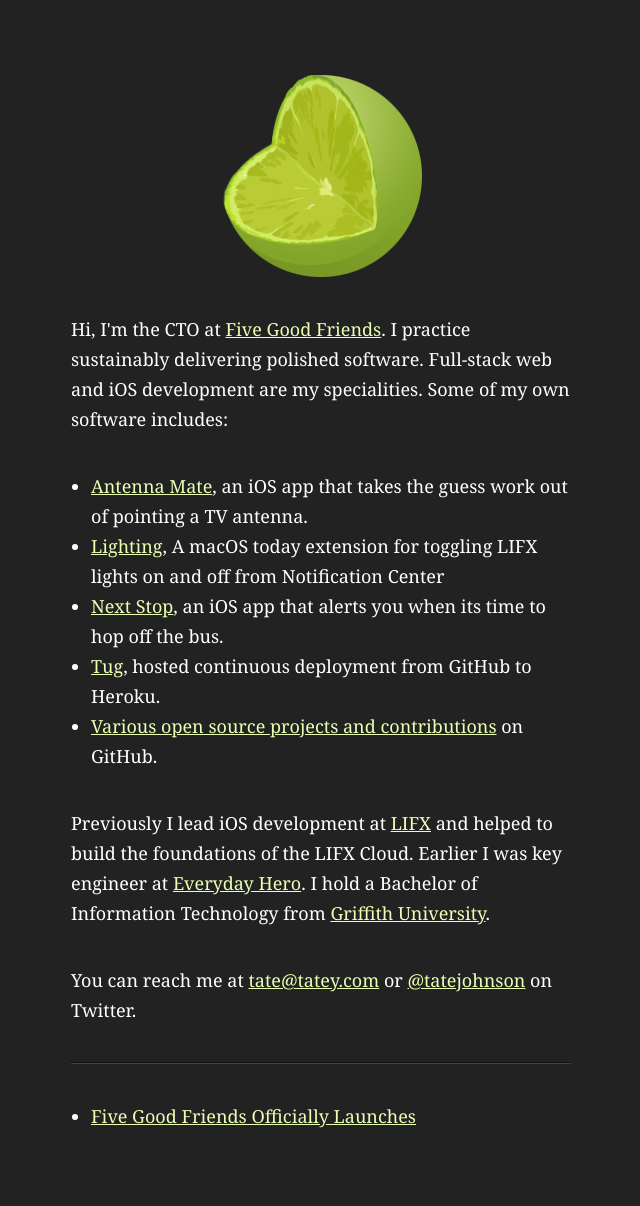
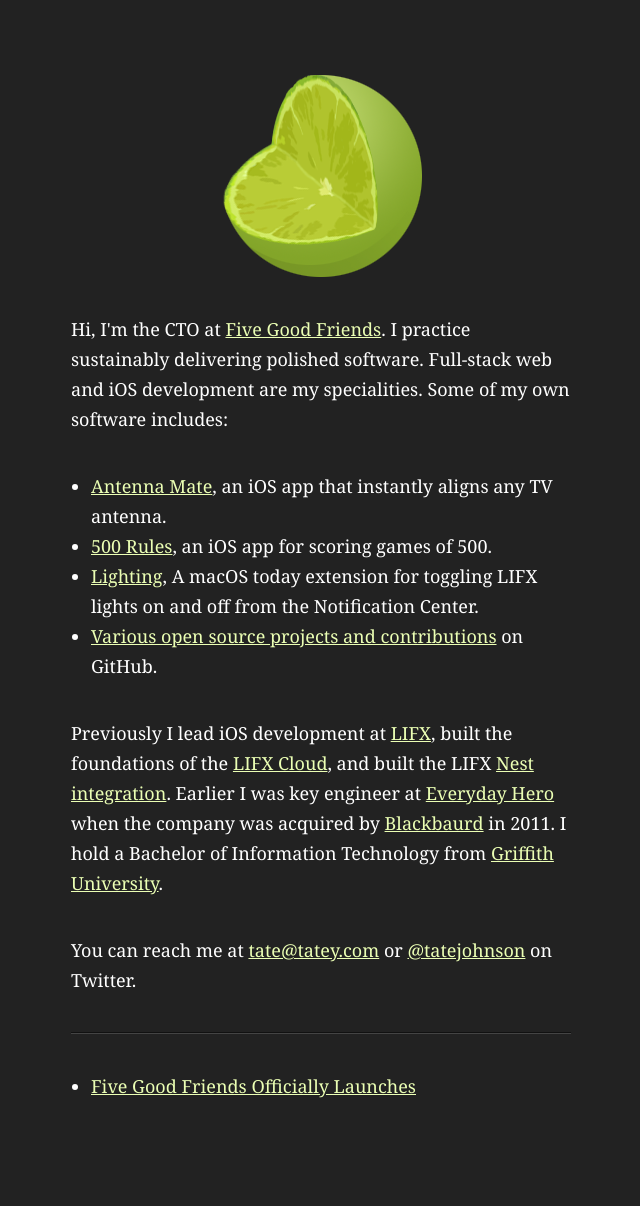
Before and after one commit to tatey/tatey.com, a Jekyll site: the page built from index.html, in a window 1280 px wide. Shown: the whole page, without its empty margins (319-959 px from the left). Built offline with Jekyll 4.4.1, drawn with Linux system fonts in a browser that asks for light colours; after the commit the page ends 1176 px from its top, so only the background shows below that.

Commit message:
Link to 500 Rules.

```diff
--- a/index.html
+++ b/index.html
@@ -82,13 +82,12 @@
     <h1><span>Tate Johnson</span></h1>
     <p>Hi, I'm the CTO at <a href="https://www.fivegoodfriends.com.au">Five Good Friends</a>. I practice sustainably delivering polished software. Full-stack web and iOS development are my specialities. Some of my own software includes:
     <ul>
-      <li><a href="https://antennamate.com">Antenna Mate</a>, an iOS app that takes the guess work out of pointing a TV antenna.</li>
-      <li><a href="https://github.com/tatey/Lighting">Lighting</a>, A macOS today extension for toggling LIFX lights on and off from Notification Center</li>
-      <li><a href="http://nextstop.me">Next Stop</a>, an iOS app that alerts you when its time to hop off the bus.</li>
-      <li><a href="http://tugapp.com">Tug</a>, hosted continuous deployment from GitHub to Heroku.</li>
+      <li><a href="https://antennamate.com">Antenna Mate</a>, an iOS app that instantly aligns any TV antenna.</li>
+      <li><a href="https://itunes.apple.com/us/app/500-rules/id1246165857?ls=1&mt=8">500 Rules</a>, an iOS app for scoring games of 500.</li>
+      <li><a href="https://github.com/tatey/Lighting">Lighting</a>, A macOS today extension for toggling LIFX lights on and off from the Notification Center.</li>
       <li><a href="https://github.com/tatey">Various open source projects and contributions</a> on GitHub.</li>
     </ul>
-    <p>Previously I lead iOS development at <a href="https://lifx.com">LIFX</a> and helped to build the foundations of the LIFX Cloud. Earlier I was key engineer at <a href="https://www.everydayhero.com">Everyday Hero</a>. I hold a Bachelor of Information Technology from <a href="https://www.griffith.edu.au">Griffith University</a>.</p>
+    <p>Previously I lead iOS development at <a href="https://lifx.com">LIFX</a>, built the foundations of the <a href="https://cloud.lifx.com">LIFX Cloud</a>, and built the LIFX <a href="https://www.lifx.com.au/products/nest">Nest integration</a>. Earlier I was key engineer at <a href="https://www.everydayhero.com">Everyday Hero</a> when the company was acquired by <a href="https://www.blackbaud.com">Blackbaurd</a> in 2011. I hold a Bachelor of Information Technology from <a href="https://www.griffith.edu.au">Griffith University</a>.</p>
     <p>You can reach me at <a href="mailto:tate@tatey.com">tate@tatey.com</a> or <a href="http://twitter.com/tatejohnson/">@tatejohnson</a> on Twitter.</p>
     <div class="hr"></div>
     <ul>
```
